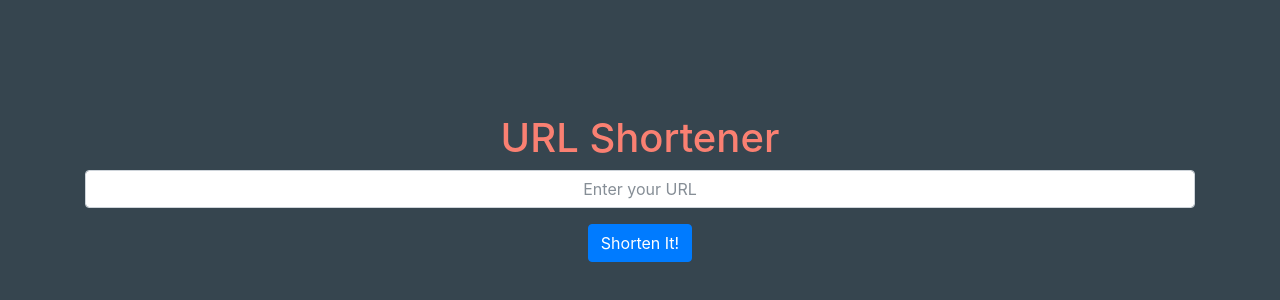
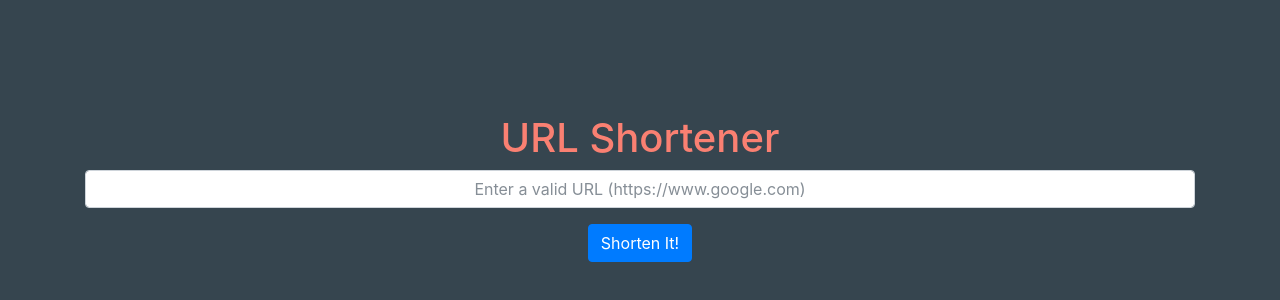
Before and after one commit to utkarshgpta/slash-url, a website: page views/index.html in a window 1280 px wide. Shown: the part 200-500 px from the top of the page. Drawn offline with nearby package versions, Linux system fonts and the light colour scheme; files that its build step writes are made by us from their sources; files whose address does not match are found by name.

Commit message:
npm start

```diff
--- a/package.json
+++ b/package.json
@@ -4,6 +4,7 @@
   "description": "URL Shortener",
   "main": "app.js",
   "scripts": {
+    "start": "node app.js",
     "test": "echo \"Error: no test specified\" && exit 1"
   },
   "repository": {
--- a/views/index.html
+++ b/views/index.html
@@ -1,7 +1,7 @@
 <!doctype html>
 <html lang="en">
   <head>
-    <title>Hello, world!</title>
+    <title>URL Shortener</title>
     <!-- Required meta tags -->
     <meta charset="utf-8">
     <meta name="viewport" content="width=device-width, initial-scale=1, shrink-to-fit=no">
@@ -18,7 +18,7 @@
               <h1 id="pageHeading">URL Shortener</h1>
               <form id="short" action="#">
                 <div class="form-group">
-                  <input type="url" class="form-control text-center" id="urlField" placeholder="Enter your URL" required="true">
+                  <input type="url" class="form-control text-center" id="urlField" placeholder="Enter a valid URL (https://www.google.com)" required="true">
                 </div>
                 <button type="submit" class="btn btn-primary">Shorten It!</button>
               </form>
```
